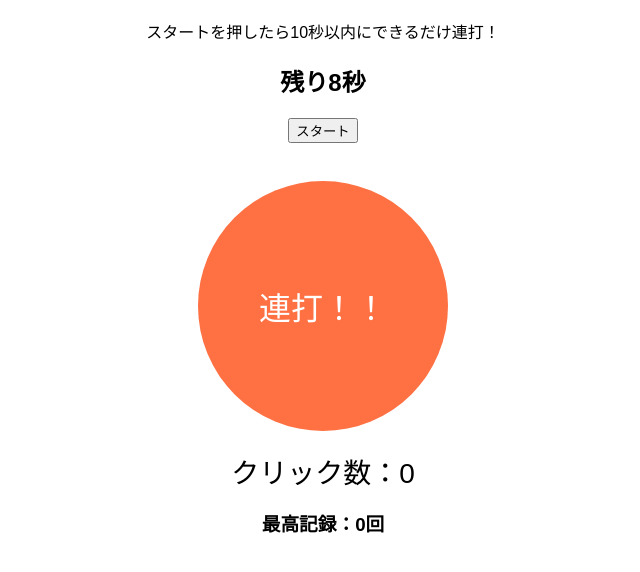
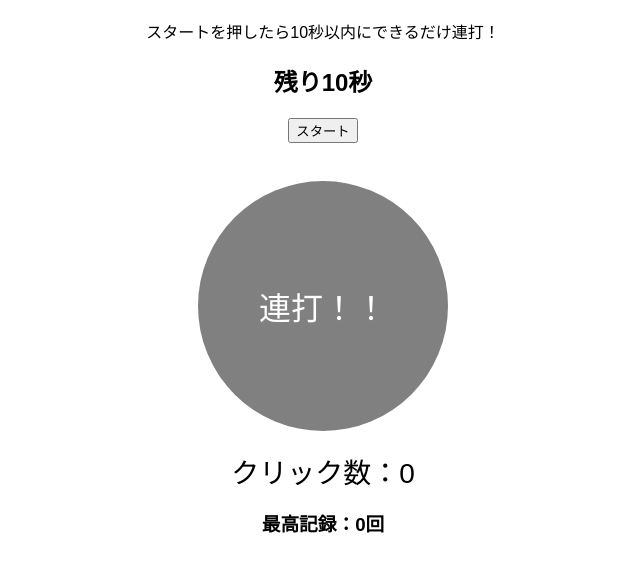
Before and after one commit to kanakogisyou/-, a plain HTML site: page click-game/index.html in a window 1280 px wide. Both pictures are taken after a click on the button "スタート". Shown: the part 130-702 px from the top of the page, without its empty margins (317-957 px from the left). Drawn offline with Linux system fonts and the light colour scheme.

Commit message:
Update index.html

```diff
--- a/click-game/index.html
+++ b/click-game/index.html
@@ -107,6 +107,7 @@
 let time = 10;
 let playing = false;
 let interval;
+let timeMode = 10;
 
 const btn = document.getElementById("clickBtn");
 
@@ -123,9 +124,14 @@
 
 function startGame(){
 
-    count = 0;
-    time = 10;
-    playing = true;
+    timeMode =
+parseInt(
+document.getElementById("mode").value
+);
+
+count = 0;
+time = timeMode;
+playing = true;
 
     btn.disabled = false;
 
@@ -135,7 +141,7 @@
     document.getElementById("title").innerHTML = "";
 
     document.getElementById("timer").innerHTML =
-    "残り10秒";
+"残り" + time + "秒";
 
     clearInterval(interval);
 
@@ -172,7 +178,7 @@
                 rank = "🌱初心者";
             }
 
-            let cps = (count / 10).toFixed(1);
+            let cps = (count / timeMode).toFixed(1);
 
             document.getElementById("result").innerHTML =
             "結果：<br>" +
```
